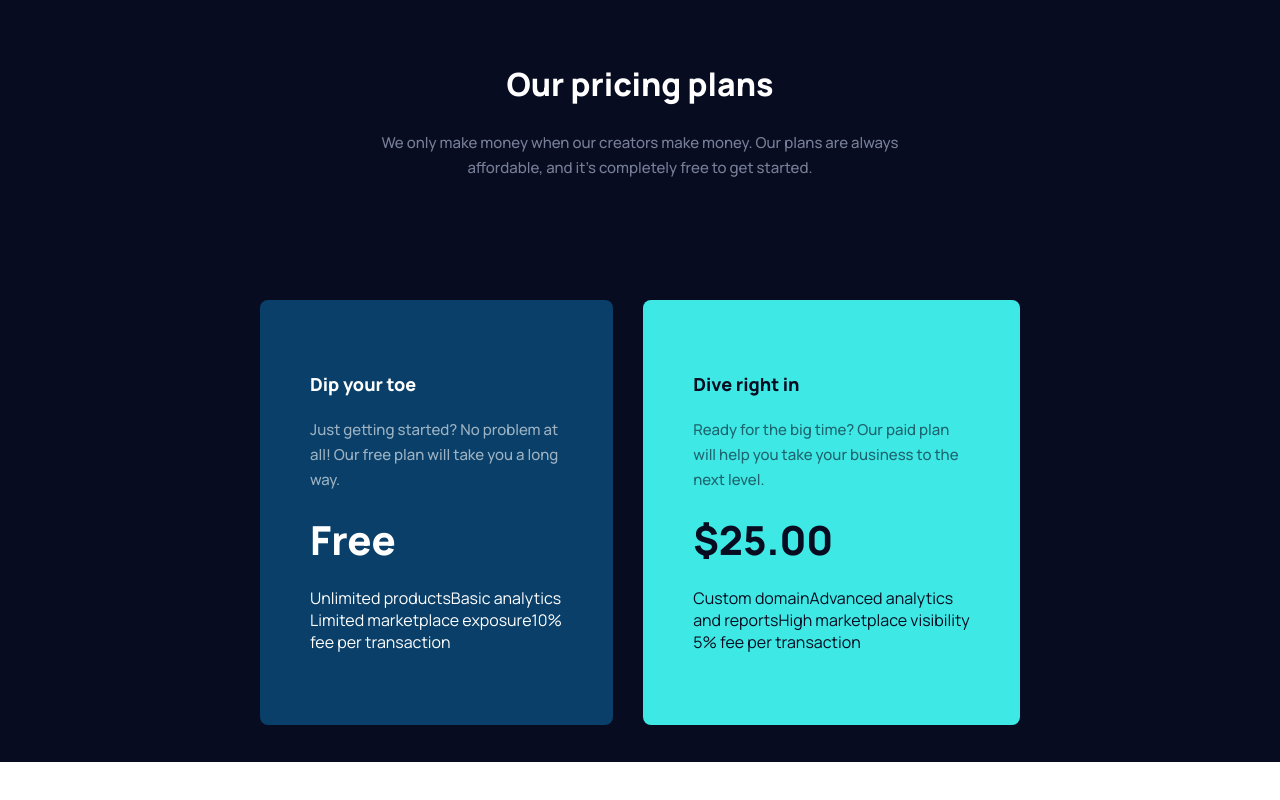
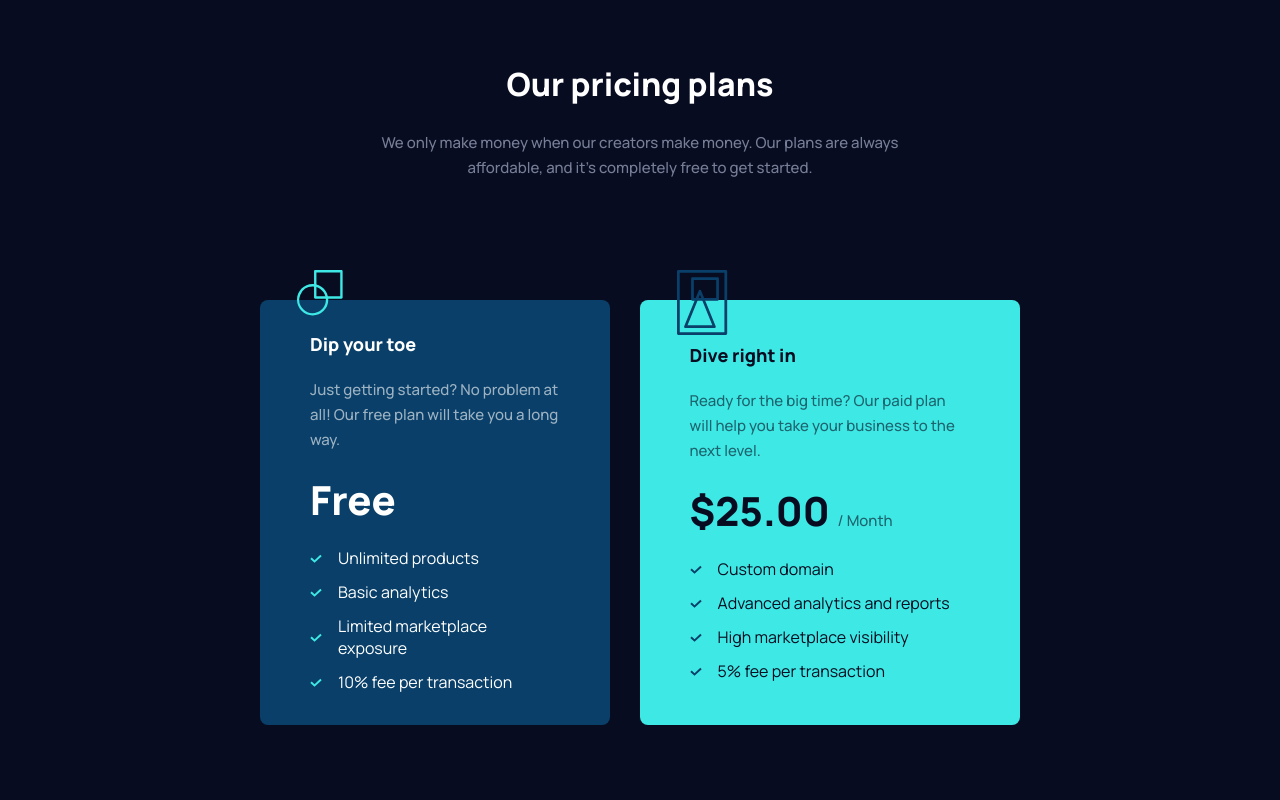
Before and after one commit to caarlosdamian/maker-pre-launch-landing-page, a React (Vite) app: page / in a window 1280 px wide. Shown: the part 1537-2337 px from the top of the page. Before the commit the page ends 2299 px from the top, so only its background shows below. Built offline with nearby package versions, Linux system fonts and the light colour scheme.

Commit message:
added subcription section with desktop desing

```diff
--- a/src/components/subcriptionCard/SubcriptionCard.scss
+++ b/src/components/subcriptionCard/SubcriptionCard.scss
@@ -10,6 +10,12 @@
   justify-content: center;
   flex-direction: column;
   gap: 20px;
+  position: relative;
+  cursor: pointer;
+  &:hover{
+    transform: scale(1.05);
+    transition: all .20s ease-in-out;
+  }
   &.primary {
     background: $dark-blue;
     color: $white;
@@ -19,22 +25,52 @@
     color: $dark-black;
   }
 
-.subcription-card__title{
+  .img-absolute{
+    position: absolute;
+    top:-30px;
+    left: 37px;
+  }
+
+  .subcription-card__title {
     font-weight: 800;
     font-size: 18px;
     line-height: 25px;
   }
-.subcription-card__subtitle{
+  .subcription-card__subtitle {
     font-weight: 500;
     font-size: 15px;
     line-height: 25px;
     mix-blend-mode: normal;
     opacity: 0.6;
   }
-.subcription-card__price{
+  .subcription-card__price {
     font-weight: 800;
     font-size: 40px;
     line-height: 55px;
+    .montly {
+      font-weight: 500;
+      font-size: 15px;
+      line-height: 25px;
+      color: #080c20;
+
+      mix-blend-mode: normal;
+      opacity: 0.6;
     }
+  }
+  .subcription-card__bottom-container {
+    display: flex;
+    align-items: flex-start;
+    justify-content: center;
+    flex-direction: column;
+    gap: 12px;
+
+    .subcription-card__bottom-container--labels {
+      display: flex;
+      align-items: center;
+      justify-content: center;
+      gap: 16px;
+    }
+  }
+
   /* identical to box height, or 139% */
 }
--- a/src/components/subcriptionCard/SubcriptionCard.tsx
+++ b/src/components/subcriptionCard/SubcriptionCard.tsx
@@ -12,23 +12,39 @@ export const SubcriptionCard = ({
   price,
   subtitle,
   title,
+  check,
 }: SubcriptionItem) => {
   return (
     <div className={`subcription-card ${color}`}>
+      <img className="img-absolute" src={img} alt={img} />
       <h2 className="subcription-card__title">{title}</h2>
       <span className="subcription-card__subtitle">{subtitle}</span>
+      {!monthly ? (
         <h1 className="subcription-card__price">{price}</h1>
+      ) : (
+        <h1 className="subcription-card__price">
+          {price} <span className="montly">/ Month</span>
+        </h1>
+      )}
       <div className="subcription-card__bottom-container">
+        {features.map((feat: Feature) => (
           <div className="subcription-card__bottom-container--labels">
-          {features.map((feat: Feature) => (
-            <>
-              <img className="subcription-card__bottom-container--labels--img" />
+            <svg
+              className="subcription-card__bottom-container--labels--img"
+              xmlns="http://www.w3.org/2000/svg"
+              width="12"
+              height="9"
+            >
+              <path
+                fill={check}
+                d="M10.319.768l1.363 1.464-7.128 6.634L.319 4.924 1.682 3.46l2.871 2.674z"
+              />
+            </svg>
             <span className="subcription-card__bottom-container--labels--label">
               {feat.name}
             </span>
-            </>
+          </div>
         ))}
-        </div>
       </div>
     </div>
   );
--- a/src/interfaces/index.ts
+++ b/src/interfaces/index.ts
@@ -10,5 +10,6 @@ export interface SubcriptionItem {
   subtitle: string;
   price: string;
   monthly: boolean;
+  check: string;
   features: Feature[];
 }
--- a/src/sections/subcription/Subcription.scss
+++ b/src/sections/subcription/Subcription.scss
@@ -1,7 +1,7 @@
 @import '../../tokens/index.scss';
 
 .subcription {
-  height: 100vh;
+  height: 900px;
   background-color: $dark-black;
   padding: 100px 260px 151px;
 
--- a/src/utils/index.ts
+++ b/src/utils/index.ts
@@ -46,6 +46,7 @@ export const subcriptionItems = [
       'Just getting started? No problem at all! Our free plan will take you a long way.',
     price: 'Free',
     monthly: false,
+    check: '#3EE9E5',
     features: [
       {
         name: 'Unlimited products',
@@ -70,6 +71,7 @@ export const subcriptionItems = [
       'Ready for the big time? Our paid plan will help you take your business to the next level.',
     price: '$25.00',
     monthly: true,
+    check: '#093F68',
     features: [
       {
         name: 'Custom domain',
```
Lines whose indentation alone changed are shown as unchanged.
